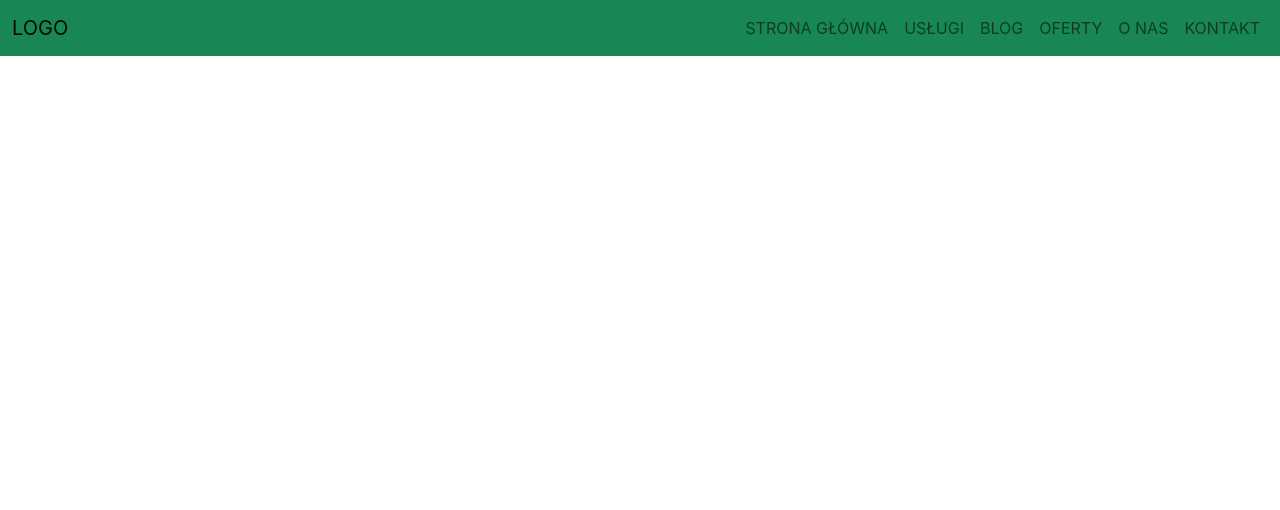
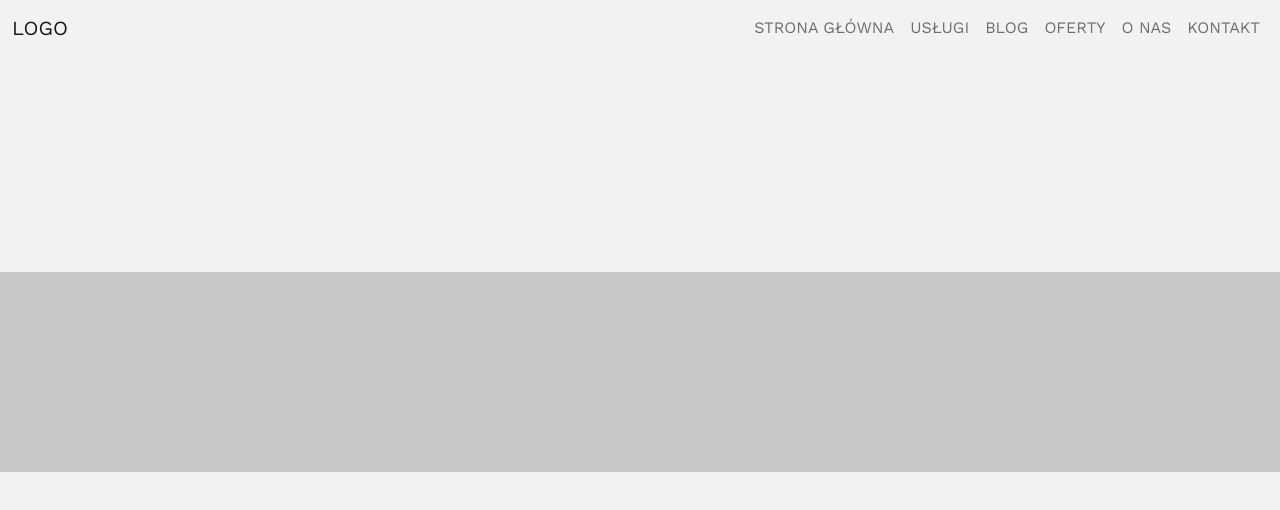
Before and after one commit to GaussFighting/aKowerczykApp, a React (Create React App) app: page / in a window 1280 px wide. Shown: the top 510 px of the page. Built offline with nearby package versions, Linux system fonts and the light colour scheme.

Commit message:
navbar font and colors

```diff
--- a/src/App.js
+++ b/src/App.js
@@ -1,10 +1,12 @@
 import 'bootstrap/dist/css/bootstrap.min.css';
 import Navigation from './components/Navigation';
+import MainPage from './components/MainPage';
 
 function App() {
   return (
-    <div className="container">
+    <div>
       <Navigation />
+      <MainPage />
     </div>
   );
 }
--- /dev/null
+++ b/src/components/MainPage.js
@@ -0,0 +1,16 @@
+import React from 'react';
+
+
+
+function MainPage() {
+    return (
+        <div>
+            <div style={{backgroundColor: "#f3f2f2", height: "200px", marginTop:"71.61px"}}></div>
+            <div style={{backgroundColor: "rgb(200, 200, 200)", height: "200px"}}></div>
+
+
+        </div>
+    )
+};
+
+export default MainPage;
--- a/src/components/Navigation.js
+++ b/src/components/Navigation.js
@@ -1,5 +1,5 @@
 import React from 'react';
-import { Navbar, NavbarBrand, NavbarToggler, Collapse, Nav, NavItem, NavLink, NavbarText } from 'reactstrap';
+import { Navbar, NavbarBrand, NavbarToggler, Collapse, Nav, NavItem, NavLink } from 'reactstrap';
 
 
 
@@ -8,7 +8,7 @@ function Navigation() {
         <div>
 
             <Navbar
-                color="success"
+                className="navigation"
                 expand="md"
                 fixed="top"
                 full
--- a/src/styles/index.css
+++ b/src/styles/index.css
@@ -1,10 +1,16 @@
+@font-face{
+  font-family: mainfont;
+  src: url(./fonts/WorkSans-VariableFont_wght.ttf);
+}
+
 body {
   margin: 0;
-  font-family: -apple-system, BlinkMacSystemFont, 'Segoe UI', 'Roboto', 'Oxygen',
+  font-family: mainfont, -apple-system, BlinkMacSystemFont, 'Segoe UI', 'Roboto', 'Oxygen',
     'Ubuntu', 'Cantarell', 'Fira Sans', 'Droid Sans', 'Helvetica Neue',
     sans-serif;
   -webkit-font-smoothing: antialiased;
   -moz-osx-font-smoothing: grayscale;
+  background-color: #f3f2f2;
 }
 
 code {
--- a/src/styles/navigation.css
+++ b/src/styles/navigation.css
@@ -1,5 +1,31 @@
+.navigation{
+    background-color: #519405;
+
+}
+.navbar{
+    padding: 0px;
+}
+.container-fluid{
+    padding-right: 0px;
+}
 .nav-link {
-    padding: 1rem 4rem 1rem 4rem !important
+    padding: 1.5rem 4rem 1.5rem 4rem !important;
+
 }
-
-;
+.navbar-light .navbar-nav .nav-link{
+    color: #fff;
+    font-weight: bold;
+}
+.navbar-light .navbar-nav .nav-link:hover {
+    background-color: #f3b304;
+    color: #fff;
+}
+.navbar-light .navbar-nav .nav-link:active {
+    background-color: #f3b304;
+    color: #fff;
+}
+.navbar-light .navbar-nav .nav-link:focus {
+    background-color: #f3b304;
+    border-radius: 20px;
+    color: #fff;
+}
```
Also changed, not shown: src/styles/fonts/WorkSans-Italic-VariableFont_wght.ttf (added), src/styles/fonts/WorkSans-VariableFont_wght.ttf (added).
